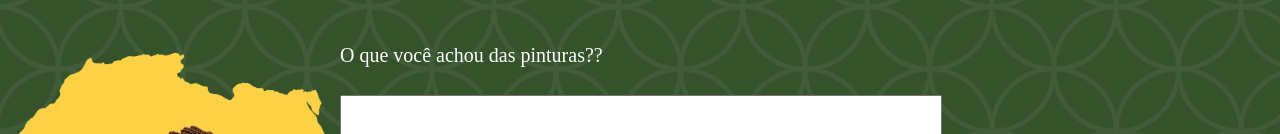
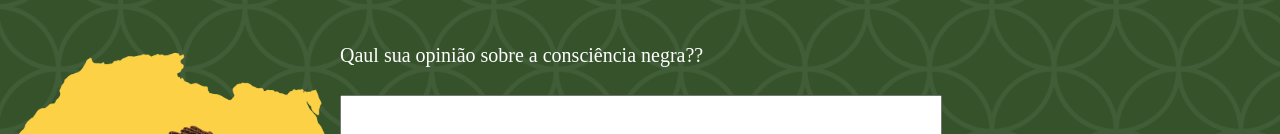
Before and after one commit to Gabizinha1002/Isah, a plain HTML site: page index.html in a window 1280 px wide. Shown: the part 238-372 px from the top of the page. Drawn offline with Linux system fonts and the light colour scheme; files whose address does not match are found by name.

Commit message:
Update index.html

```diff
--- a/index.html
+++ b/index.html
@@ -16,7 +16,7 @@
         <label for="opiniao">O que você achou das pinturas??</label><br>
         <textarea id="opiniao" name="opiniao" rows="4" cols="50" required></textarea><br><br>
 
-        <label for="pergunta">O que você achou das pinturas??</label><br>
+        <label for="pergunta">Qaul sua opinião sobre a consciência negra??</label><br>
         <textarea id="pergunta" name="pergunta" rows="4" cols="50" required></textarea><br><br>
 
         <button type="submit">Enviar Opinião</button>
```
